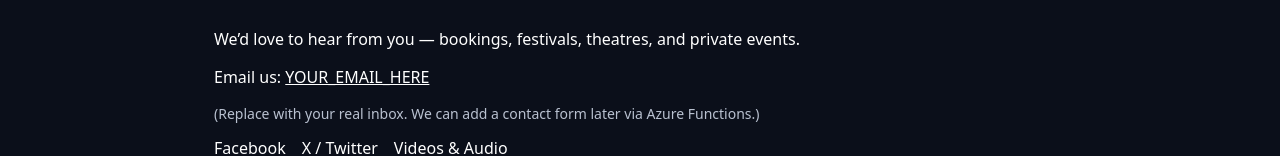
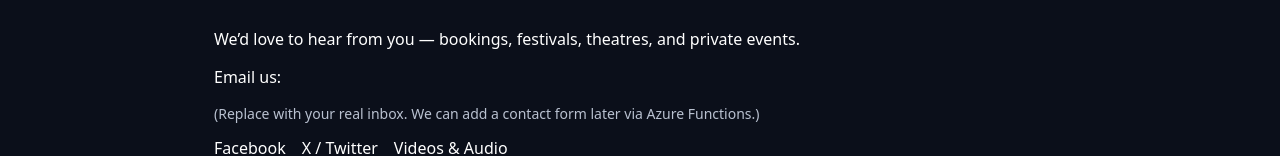
Before and after one commit to davidmul99snl/shadows-and-light-site, a Next.js app: page /contact in a window 1280 px wide. Shown: the part 474-630 px from the top of the page. Built offline with nearby package versions, Linux system fonts and the light colour scheme.

Commit message:
Update contact.jsx

```diff
--- a/pages/contact.jsx
+++ b/pages/contact.jsx
@@ -20,8 +20,8 @@ export default function Contact() {
 
         <p>
           Email us:{" "}
-          <a className={styles.link} href="mailto:YOUR_EMAIL_HERE">
-            YOUR_EMAIL_HERE
+          <a className={styles.link} href="mailto:shadowsandlightmusic@gmail.com">
+
           </a>
         </p>
 
```
